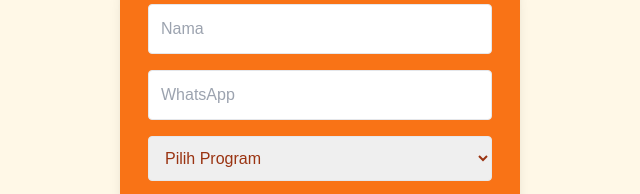
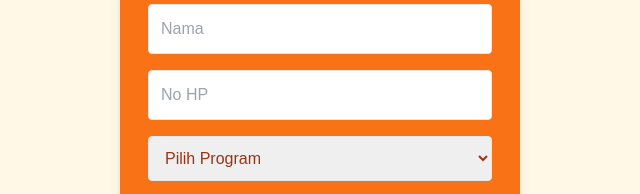
Before and after one commit to nadillakhalisha/arizona-institute-course, a plain HTML site: page index.html in a window 1280 px wide. Shown: the part 3224-3418 px from the top of the page, 320-960 px from the left. Drawn offline with nearby package versions, Linux system fonts and the light colour scheme.

Commit message:
update website

```diff
--- a/index.html
+++ b/index.html
@@ -636,7 +636,7 @@
               type="tel"
               id="wa"
               name="wa"
-              placeholder="WhatsApp"
+              placeholder="No HP"
               class="w-full border p-3 rounded"
               required
             />
```
